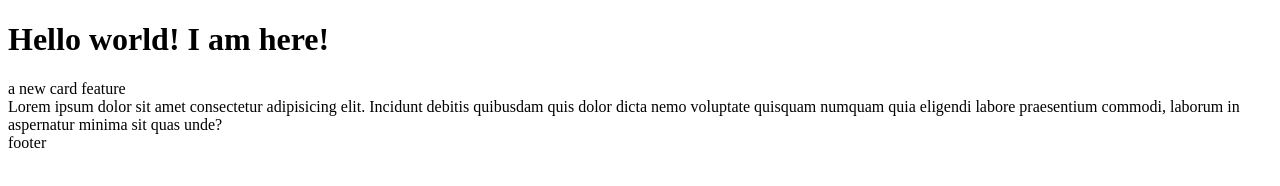
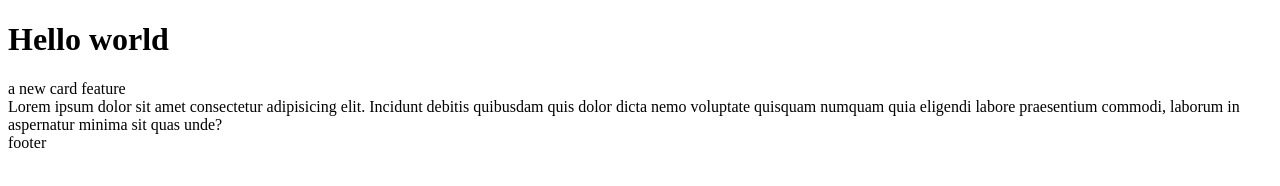
Before and after one commit to yassineenissay72/testdemo, a plain HTML site: page index.html in a window 1280 px wide. Drawn offline with Linux system fonts and the light colour scheme.

Commit message:
removed iam here in title in the index html file

```diff
--- a/index.html
+++ b/index.html
@@ -7,7 +7,7 @@
     <title>my-project</title>
 </head>
 <body>
-    <h1>Hello world! I am here!</h1>
+    <h1>Hello world</h1>
     <div class="card">a new card feature</div>
     <span>Lorem ipsum dolor sit amet consectetur adipisicing elit. Incidunt debitis quibusdam quis dolor dicta nemo voluptate quisquam numquam quia eligendi labore praesentium commodi, laborum in aspernatur minima sit quas unde?</span>
     <footer>footer</footer>
```
